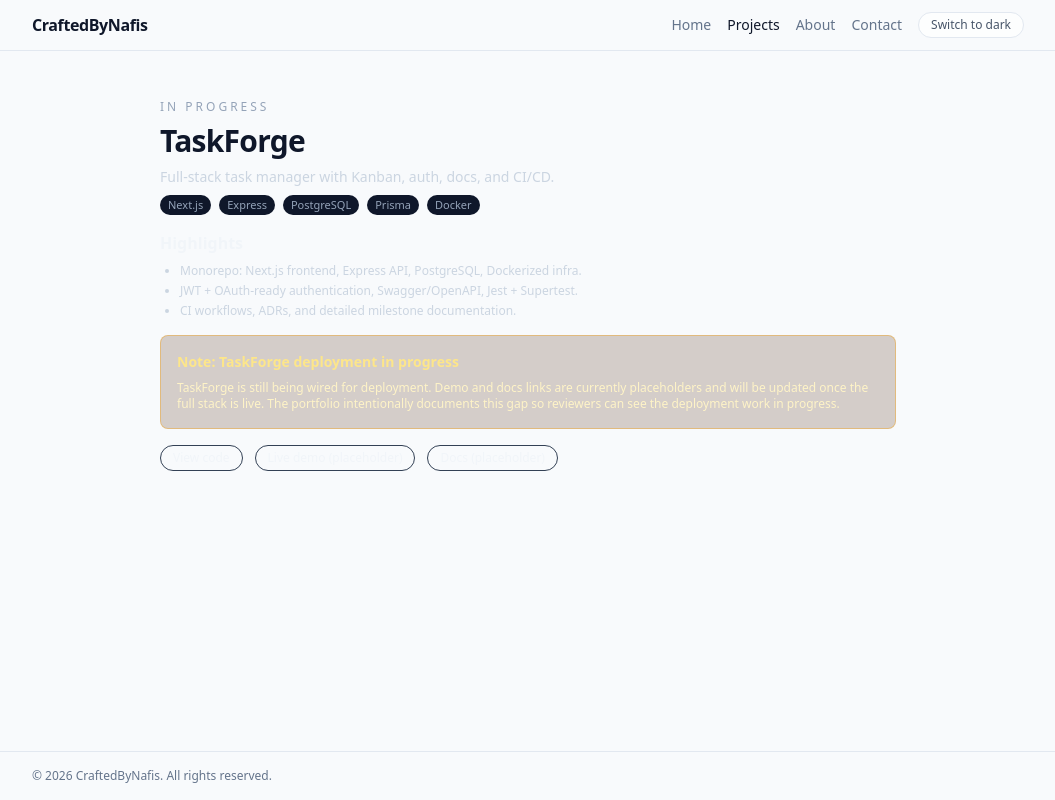
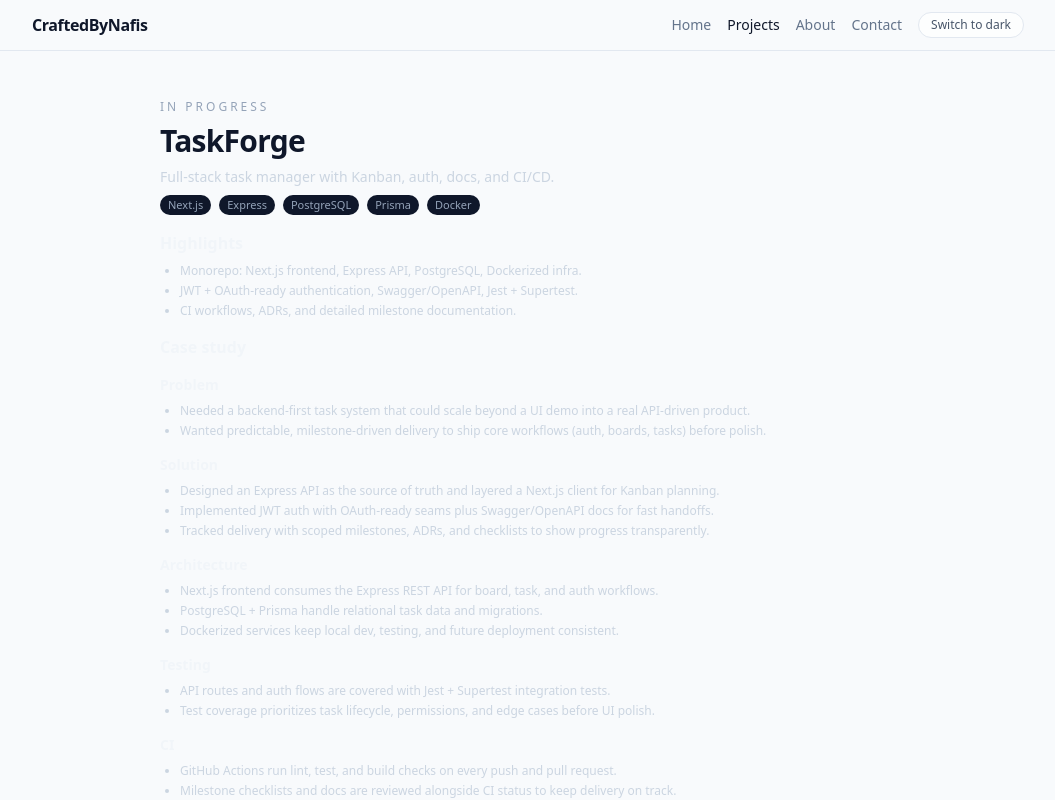
Before and after one commit to naf1s66/craftedbynafis, a Next.js app: page /projects/taskforge in a window 1280 px wide. Shown: the top 800 px of the page, without its empty margins (112-1167 px from the left). Built offline with nearby package versions, Linux system fonts and the light colour scheme.

Commit message:
Add TaskForge case study sections

```diff
--- a/app/projects/[slug]/page.tsx
+++ b/app/projects/[slug]/page.tsx
@@ -49,6 +49,26 @@ export default function ProjectDetailPage({ params }: Props) {
         </ul>
       </div>
 
+      {project.caseStudy && (
+        <div className="space-y-4 text-sm text-slate-200">
+          <h2 className="text-base font-semibold text-slate-100">Case study</h2>
+          <div className="space-y-4">
+            {project.caseStudy.sections.map((section) => (
+              <div key={section.title} className="space-y-2">
+                <h3 className="text-sm font-semibold text-slate-100">
+                  {section.title}
+                </h3>
+                <ul className="list-disc space-y-1 pl-5 text-xs text-slate-300">
+                  {section.bullets.map((bullet) => (
+                    <li key={bullet}>{bullet}</li>
+                  ))}
+                </ul>
+              </div>
+            ))}
+          </div>
+        </div>
+      )}
+
       {project.slug === 'taskforge' && (
         <div className="space-y-2 rounded-lg border border-amber-500/40 bg-amber-950/20 p-4 text-xs text-amber-100">
           <h2 className="text-sm font-semibold text-amber-200">
--- a/content/projects.ts
+++ b/content/projects.ts
@@ -1,4 +1,13 @@
 export type ProjectType = 'frontend' | 'backend' | 'fullstack';
+
+export type CaseStudySection = {
+  title: string;
+  bullets: string[];
+};
+
+export type CaseStudy = {
+  sections: CaseStudySection[];
+};
 
 export type Project = {
   slug: string;
@@ -14,6 +23,7 @@ export type Project = {
     docs?: string;
   };
   highlightBullets: string[];
+  caseStudy?: CaseStudy;
   status?: 'active' | 'planned' | 'in-progress';
 };
 
@@ -37,6 +47,47 @@ export const projects: Project[] = [
       'JWT + OAuth-ready authentication, Swagger/OpenAPI, Jest + Supertest.',
       'CI workflows, ADRs, and detailed milestone documentation.',
     ],
+    caseStudy: {
+      sections: [
+        {
+          title: 'Problem',
+          bullets: [
+            'Needed a backend-first task system that could scale beyond a UI demo into a real API-driven product.',
+            'Wanted predictable, milestone-driven delivery to ship core workflows (auth, boards, tasks) before polish.',
+          ],
+        },
+        {
+          title: 'Solution',
+          bullets: [
+            'Designed an Express API as the source of truth and layered a Next.js client for Kanban planning.',
+            'Implemented JWT auth with OAuth-ready seams plus Swagger/OpenAPI docs for fast handoffs.',
+            'Tracked delivery with scoped milestones, ADRs, and checklists to show progress transparently.',
+          ],
+        },
+        {
+          title: 'Architecture',
+          bullets: [
+            'Next.js frontend consumes the Express REST API for board, task, and auth workflows.',
+            'PostgreSQL + Prisma handle relational task data and migrations.',
+            'Dockerized services keep local dev, testing, and future deployment consistent.',
+          ],
+        },
+        {
+          title: 'Testing',
+          bullets: [
+            'API routes and auth flows are covered with Jest + Supertest integration tests.',
+            'Test coverage prioritizes task lifecycle, permissions, and edge cases before UI polish.',
+          ],
+        },
+        {
+          title: 'CI',
+          bullets: [
+            'GitHub Actions run lint, test, and build checks on every push and pull request.',
+            'Milestone checklists and docs are reviewed alongside CI status to keep delivery on track.',
+          ],
+        },
+      ],
+    },
     status: 'in-progress',
   },
   {
```
